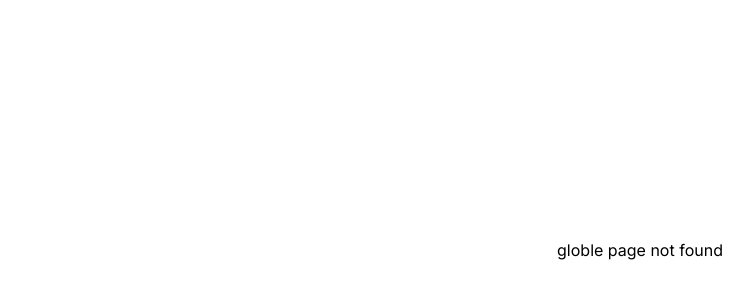
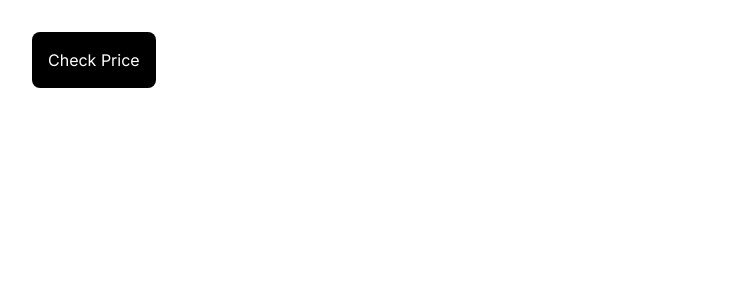
Before and after one commit to Ankit9179/lnext, a Next.js app: page /productlistserver/checkprice in a window 1280 px wide. Before the commit this address had no page. Shown: the top 300 px of the page, without its empty margins (0-753 px from the left). Built offline with nearby package versions, Linux system fonts and the light colour scheme.

Commit message:
use client components inside server comp

```diff
--- /dev/null
+++ b/src/app/productlistserver/checkprice/page.js
@@ -0,0 +1,14 @@
+"use client";
+export default function CheckPrice(props) {
+  console.log(props.price);
+  return (
+    <div>
+      <button
+        onClick={() => alert(`${props.price} $`)}
+        className="m-8 bg-black text-white p-4 rounded-lg border-yellow-300"
+      >
+        Check Price
+      </button>
+    </div>
+  );
+}
--- a/src/app/productlistserver/page.js
+++ b/src/app/productlistserver/page.js
@@ -1,3 +1,5 @@
+import CheckPrice from "./checkprice/page";
+
 //we could wright this function in other components
 const findData = async () => {
     const res = await fetch("https://dummyjson.com/products");
@@ -15,6 +17,7 @@ export default async function prodeuctlistserver() {
                     <div className="text-center">
                         <h1>{item.title}</h1>
                         <img src={item.thumbnail} className="mx-auto" alt="img" />
+                        <CheckPrice price={item.price} />
                     </div>
                 );
             })}
```
Also changed, not shown: 1 other file (tests, documents, lock files or other folders).
